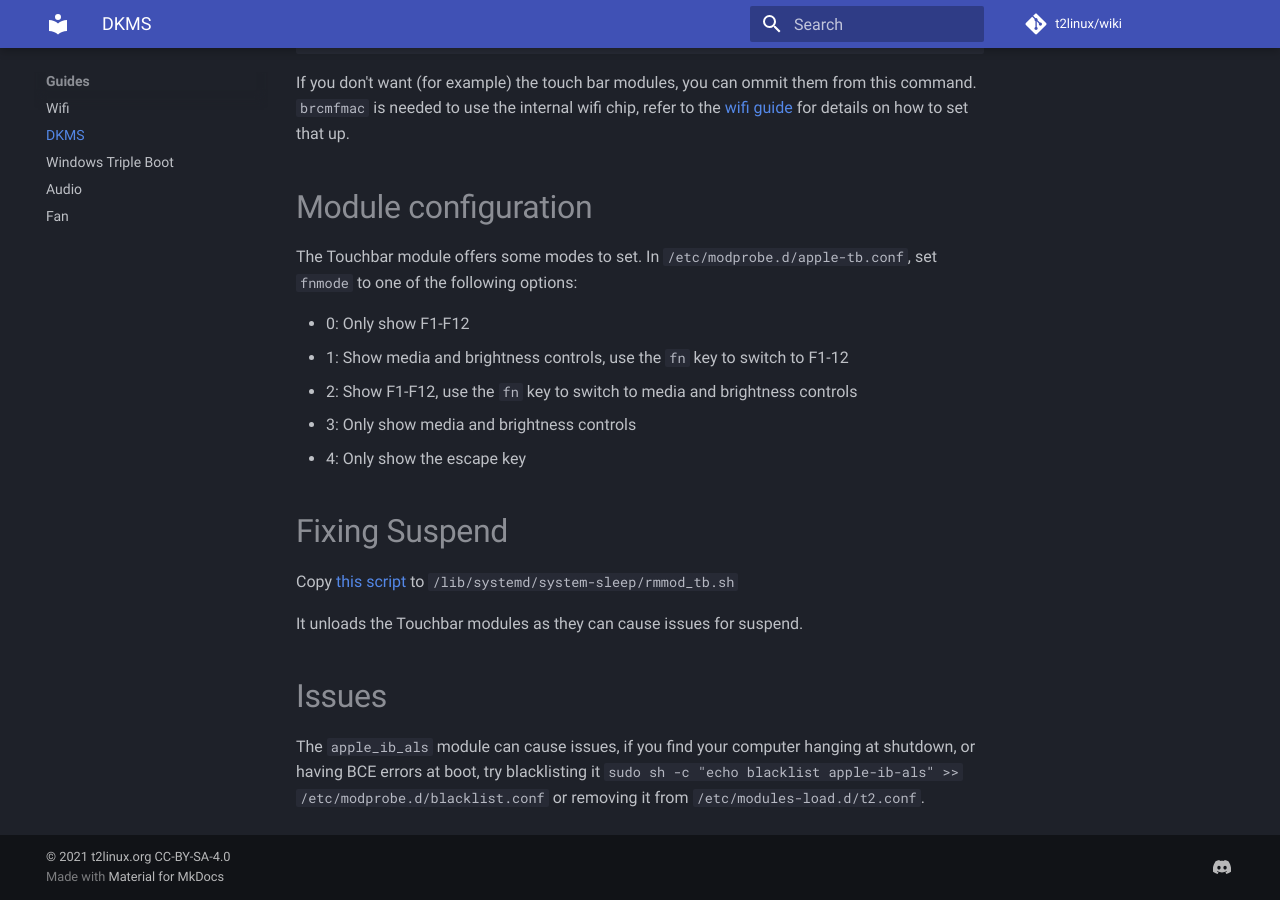
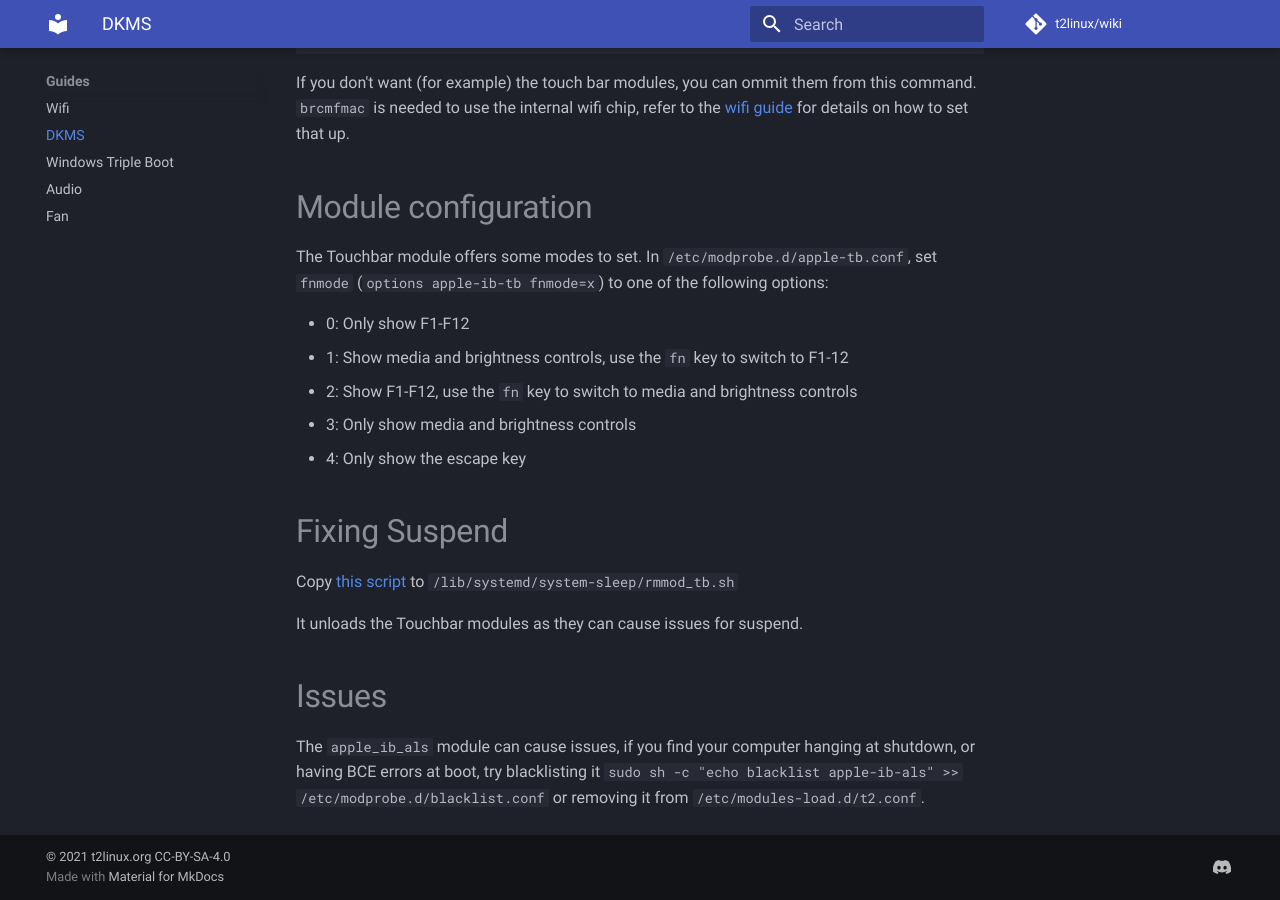
Before and after one commit to t2linux/wiki, an MkDocs documentation site: the page built from docs/guides/dkms.md, in a window 1280 px wide and 900 px high, scrolled down 1240 px. Built offline with MkDocs 1.6.1 and Material for MkDocs 9.7.7, drawn with Linux system fonts in a browser that asks for light colours; comment, search, counter and statistics services are not loaded.

Commit message:
Guides: Added full config file content for apple-tb.conf
If someone is creating the config file from scratch, there should be
some example on what content is needed besides fnmode=x

```diff
--- a/docs/guides/dkms.md
+++ b/docs/guides/dkms.md
@@ -40,7 +40,7 @@ If you don't want (for example) the touch bar modules, you can ommit them from t
 
 # Module configuration
 
-The Touchbar module offers some modes to set. In `/etc/modprobe.d/apple-tb.conf`, set `fnmode` to one of the following options:
+The Touchbar module offers some modes to set. In `/etc/modprobe.d/apple-tb.conf`, set `fnmode` (`options apple-ib-tb fnmode=x`) to one of the following options:
 
 - 0: Only show F1-F12
 - 1: Show media and brightness controls, use the `fn` key to switch to F1-12
```
